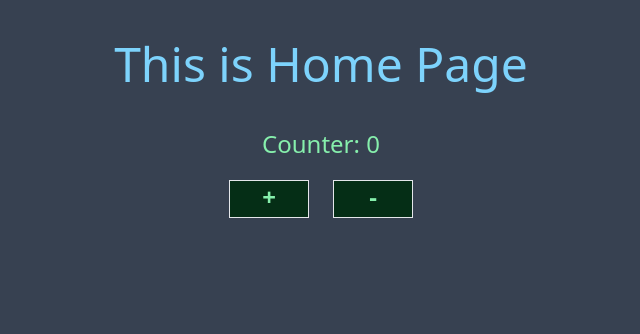
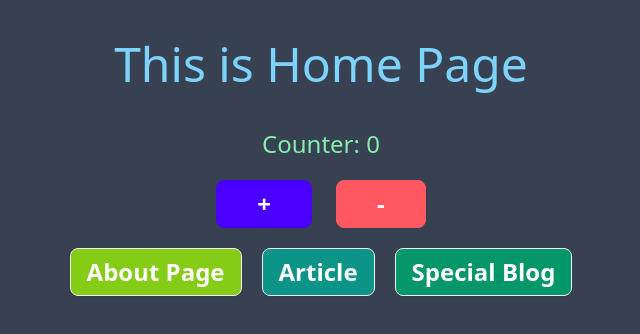
Before and after one commit to searchsakib/exploring-nextjs, a Next.js app: page / in a window 1280 px wide. Shown: the top 334 px of the page, without its empty margins (319-959 px from the left). Built offline with nearby package versions, Linux system fonts and the light colour scheme.

Commit message:
group routing created

```diff
--- a/src/app/page.js
+++ b/src/app/page.js
@@ -1,4 +1,5 @@
 import MyCounter from '@/components/MyCounter/MyCounter';
+import Link from 'next/link';
 import React from 'react';
 
 const HomePage = () => {
@@ -8,6 +9,23 @@ const HomePage = () => {
         This is Home Page
       </h2>
       <MyCounter></MyCounter>
+      <div className="flex gap-5 items-center justify-center">
+        <Link href="/about">
+          <button className="btn bg-lime-500 text-white text-2xl">
+            About Page
+          </button>
+        </Link>
+        <Link href="/News/Article">
+          <button className="btn bg-teal-600 text-white text-2xl">
+            Article
+          </button>
+        </Link>
+        <Link href="/News/Blog/special-blog">
+          <button className="btn bg-emerald-600 text-white text-2xl">
+            Special Blog
+          </button>
+        </Link>
+      </div>
     </div>
   );
 };
--- a/src/components/MyCounter/MyCounter.js
+++ b/src/components/MyCounter/MyCounter.js
@@ -11,7 +11,7 @@ const MyCounter = () => {
           onClick={() => {
             setCounter(counter + 1);
           }}
-          className="border min-w-[80px] mx-3 font-semibold pb-1 bg-green-950 hover:bg-lime-950 active:bg-red-800"
+          className="btn btn-primary text-white px-10 text-2xl mx-3 active:bg-violet-700"
         >
           +
         </button>
@@ -19,7 +19,7 @@ const MyCounter = () => {
           onClick={() => {
             setCounter(counter - 1);
           }}
-          className="border min-w-[80px] mx-3 font-semibold pb-1  bg-green-950 hover:bg-lime-950 active:bg-red-800"
+          className="btn btn-error text-white px-10 text-2xl mx-3 active:bg-violet-700"
         >
           -
         </button>
```
